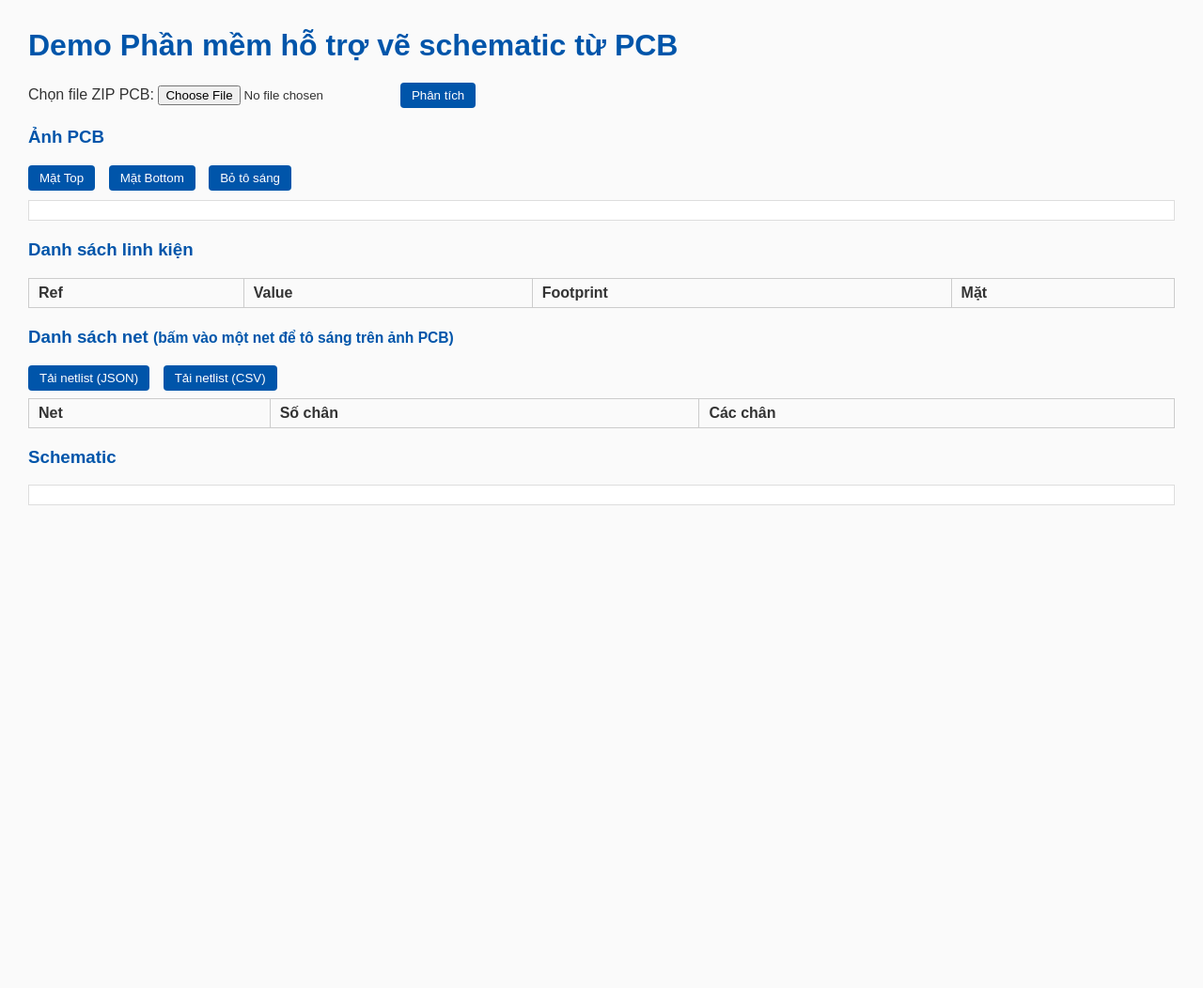
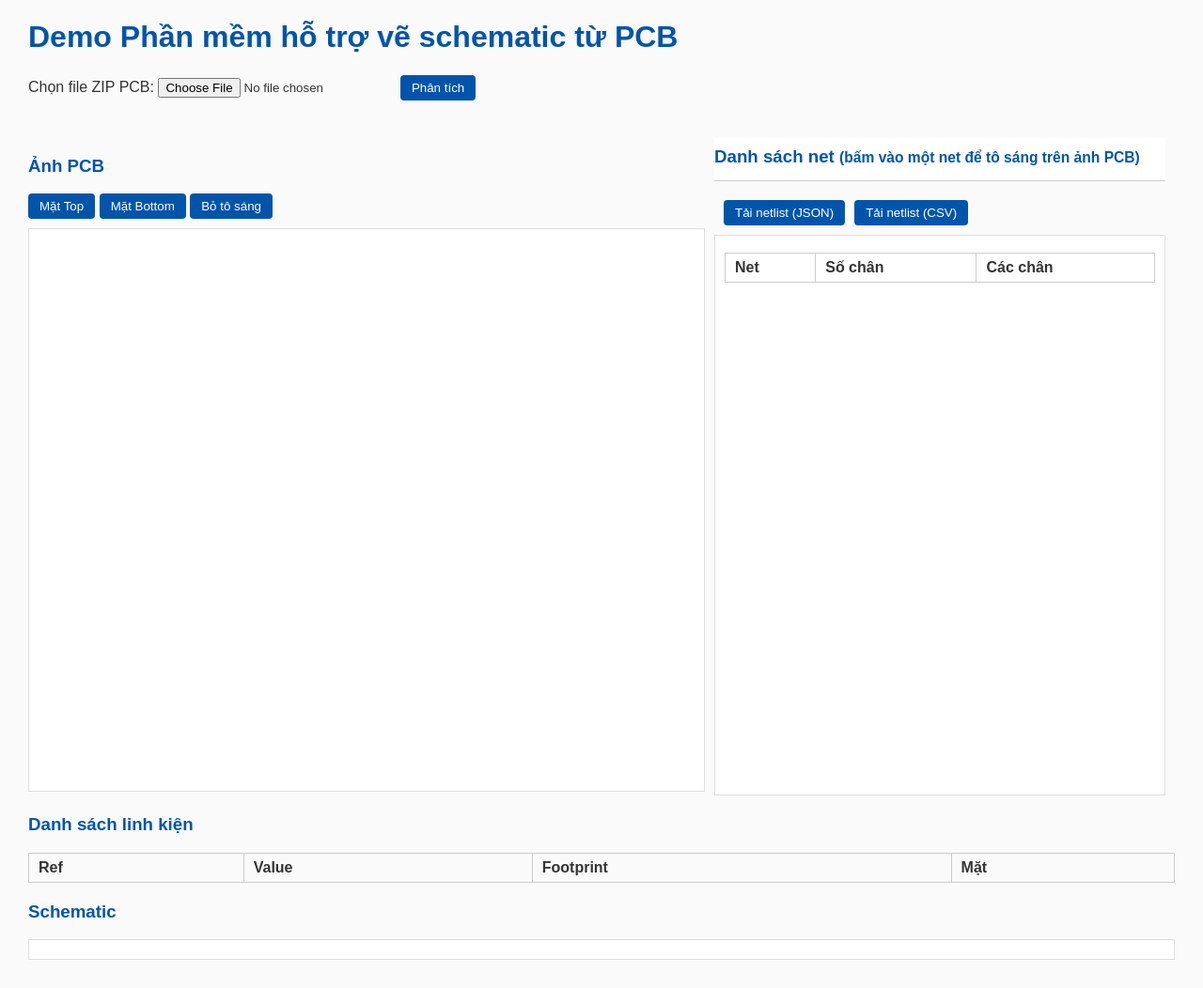
Before and after one commit to Zeref52/DA1-PCB-to-Schematic, a Flask app: page / in a window 1280 px wide. Shown: the whole page at 94% size. Before the commit the page ends 538 px from the top, so only its background shows below. Run offline with Flask 3, Linux system fonts and the light colour scheme; lists and menus that the app fills with data are empty.

Commit message:
Fix net table and netlist download.

```diff
--- /dev/null
+++ b/src/web/static/custom.css
@@ -0,0 +1,12 @@
+#pcbAndNets {
+  max-width: 100%;
+  margin-right: 0;
+  gap: 10px;
+  padding-right: 0;
+}
+
+#nets {
+  flex: 2;
+  margin-right: 0;
+  padding-right: 10px;
+}
--- a/src/web/static/style.css
+++ b/src/web/static/style.css
@@ -1,6 +1,6 @@
 body {
   font-family: Arial, sans-serif;
-  margin: 30px;
+  margin: 10px 30px 30px 30px;
   background: #fafafa;
   color: #333;
 }
@@ -49,7 +49,6 @@ th, td {
 }
 
 button {
-  margin-right: 10px;
   padding: 6px 12px;
   cursor: pointer;
   background-color: #0055aa;
@@ -71,19 +70,97 @@ button:disabled {
   cursor: wait;
 }
 
-#pcbSVGContainer, #schematicSVGContainer {
+#pcbAndNets {
+  display: flex;
+  gap: 20px;
+  max-width: 1200px;
+  width: 100%;
+  margin: 0;
+  padding-left: 0;
+}
+
+#pcbImages {
+  flex: 3;
+}
+
+#nets {
+  flex: 1;
+  height: 700px;
+  display: flex;
+  flex-direction: column;
+}
+
+#nets > h3 {
+  flex-shrink: 0;
+  padding-bottom: 5px;
+  margin: 0 0 10px 0;
+  border-bottom: 1px solid #ccc;
+  background: white;
+  position: static;
+  top: 0;
+  z-index: 10;
+  height: 40px;
+  line-height: 40px;
+}
+
+#netsButtons {
+  display: flex;
+  gap: 10px;
+  justify-content: flex-start;
+  margin-top: 10px;
+  margin-bottom: 10px;
+  padding-left: 10px;
+  box-sizing: border-box;
+}
+
+#netsButtons button {
+  padding: 6px 12px;
+}
+
+#netsContent {
+  flex-grow: 1;
+  overflow-y: auto;
+  border: 1px solid #ddd;
+  background: white;
+  padding: 10px;
+  box-sizing: border-box;
+  min-height: 0;
+  padding-top: 10px;
+}
+
+#netsContent table {
+  width: 100%;
+  border-collapse: collapse;
+}
+
+/* Khung ảnh PCB */
+#pcbSVGContainer {
+  border: 1px solid #ddd;
+  background: white;
+  padding: 10px;
+  margin-top: 10px;
+  width: 100%;
+  height: 600px;
+  box-sizing: border-box;
+  overflow: hidden;
+}
+
+/* Ảnh PCB fit khung */
+#pcbSVGContainer svg {
+  width: 100%;
+  height: 100%;
+  object-fit: contain;
+  display: block;
+}
+
+/* Khung schematic */
+#schematicSVGContainer {
   border: 1px solid #ddd;
   background: white;
   padding: 10px;
   margin-top: 10px;
   max-height: 600px;
   overflow: auto;
-}
-
-/* Ảnh PCB co giãn theo bề rộng khung */
-#pcbSVGContainer svg {
-  width: 100%;
-  height: auto;
 }
 
 /* Chấm đỏ tô sáng chân của net đang chọn */
--- a/src/web/templates/index.html
+++ b/src/web/templates/index.html
@@ -4,6 +4,7 @@
   <meta charset="UTF-8" />
   <title>Demo PCB to Schematic</title>
   <link rel="stylesheet" href="/static/style.css" />
+  <link rel="stylesheet" href="/static/custom.css" />
 </head>
 <body>
   <h1>Demo Phần mềm hỗ trợ vẽ schematic từ PCB</h1>
@@ -19,6 +20,8 @@
 
   <section id="metrics"></section>
 
+  <!-- Wrapper chứa ảnh PCB và danh sách net ngang hàng -->
+  <section id="pcbAndNets">
     <section id="pcbImages">
       <h3>Ảnh PCB <span id="selectedNet"></span></h3>
       <button id="btnTop">Mặt Top</button>
@@ -27,21 +30,28 @@
       <div id="pcbSVGContainer"></div>
     </section>
 
+    <section id="nets">
+      <h3>Danh sách net <small>(bấm vào một net để tô sáng trên ảnh PCB)</small></h3>
+
+      <div id="netsButtons">
+        <button id="btnJson">Tải netlist (JSON)</button>
+        <button id="btnCsv">Tải netlist (CSV)</button>
+      </div>
+
+      <div id="netsContent">
+        <table>
+          <thead><tr><th>Net</th><th>Số chân</th><th>Các chân</th></tr></thead>
+          <tbody id="netsBody"></tbody>
+        </table>
+      </div>
+    </section>
+  </section>
+
   <section id="components">
     <h3>Danh sách linh kiện</h3>
     <table>
       <thead><tr><th>Ref</th><th>Value</th><th>Footprint</th><th>Mặt</th></tr></thead>
       <tbody id="componentsBody"></tbody>
-    </table>
-  </section>
-
-  <section id="nets">
-    <h3>Danh sách net <small>(bấm vào một net để tô sáng trên ảnh PCB)</small></h3>
-    <button id="btnJson">Tải netlist (JSON)</button>
-    <button id="btnCsv">Tải netlist (CSV)</button>
-    <table>
-      <thead><tr><th>Net</th><th>Số chân</th><th>Các chân</th></tr></thead>
-      <tbody id="netsBody"></tbody>
     </table>
   </section>
 
```
Lines whose indentation alone changed are shown as unchanged.
